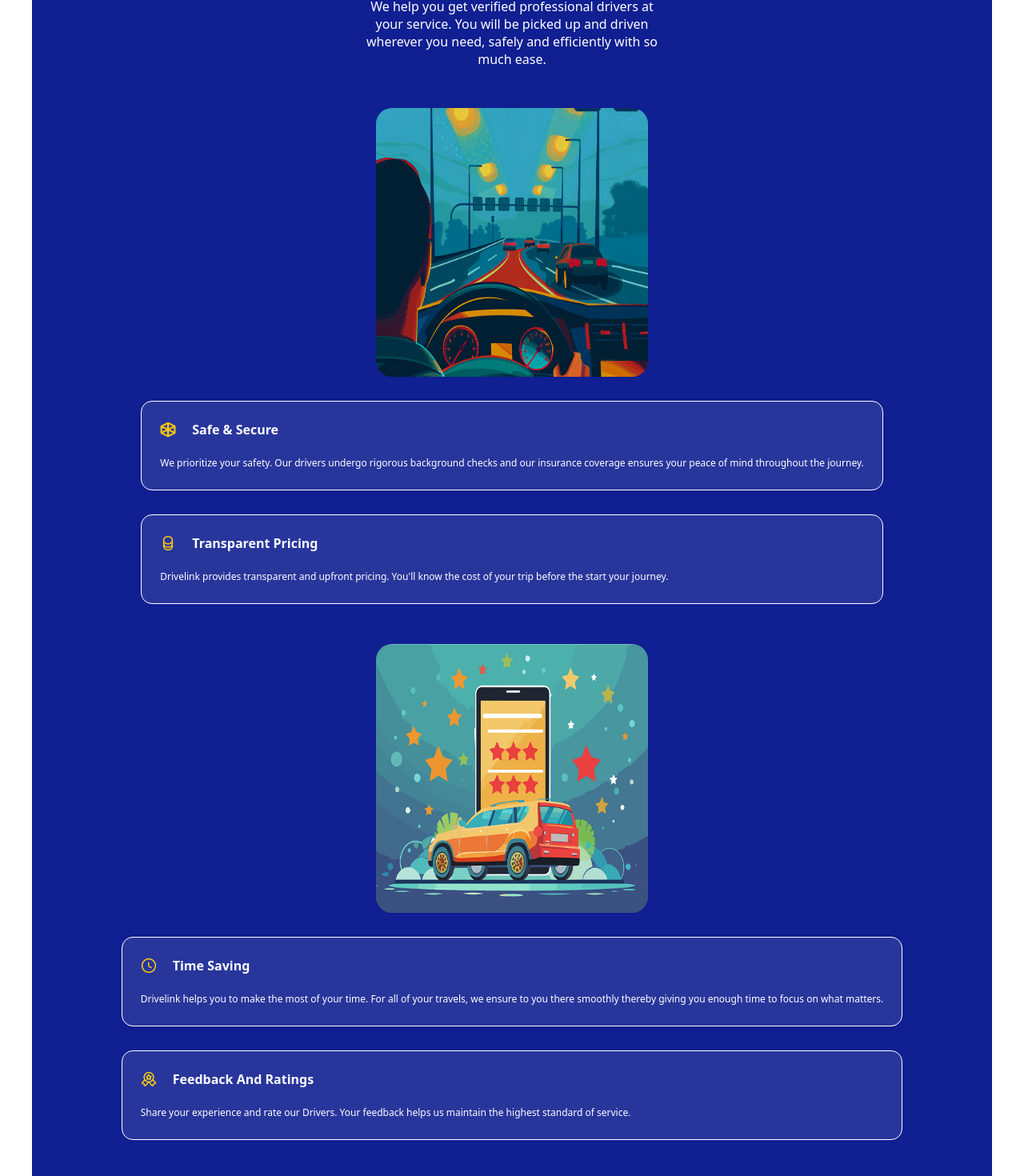
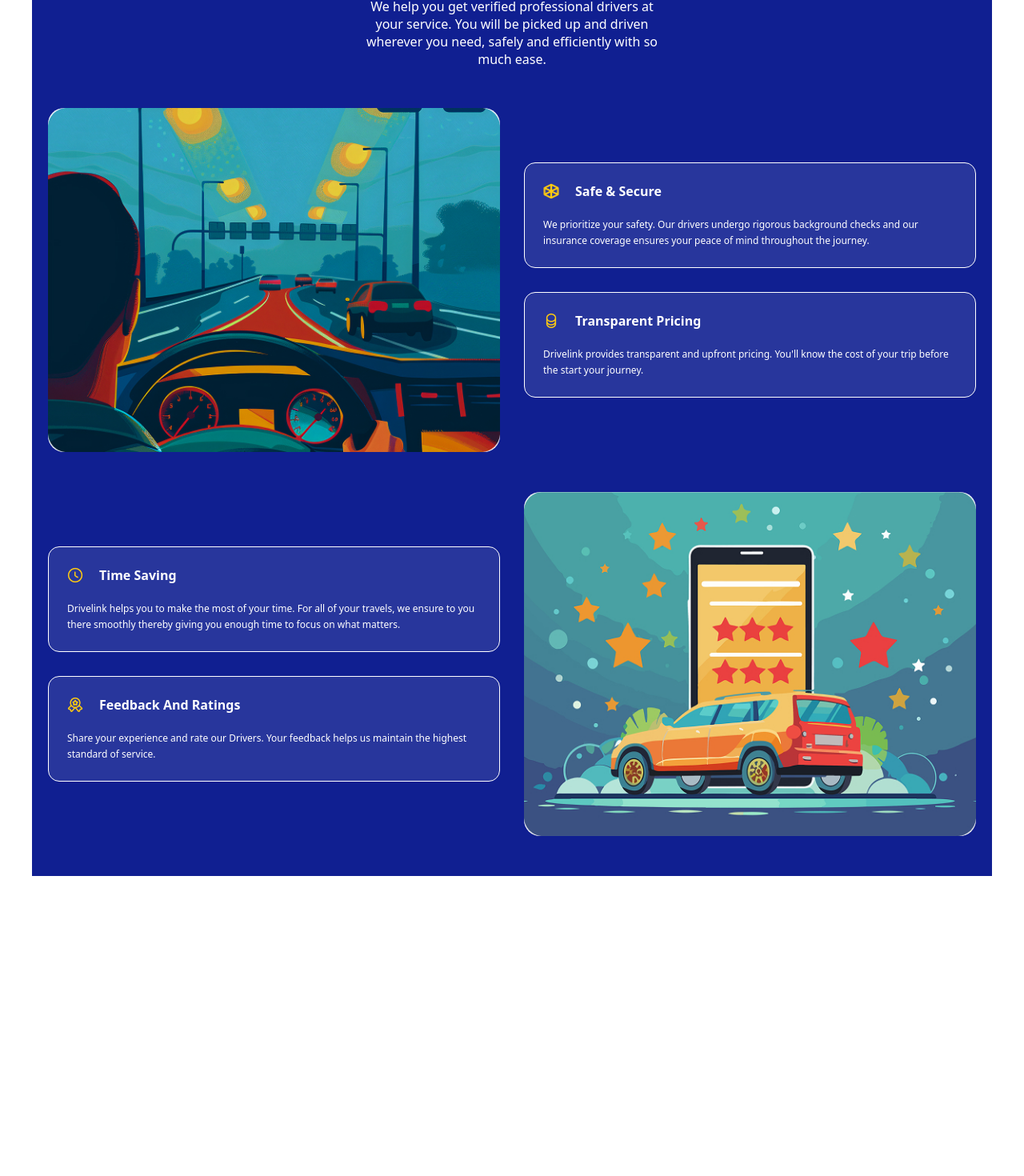
Before and after one commit to Drive-Link/drivelink_new_website, a Next.js app: page / in a window 1280 px wide. Shown: the part 1956-3426 px from the top of the page at 80% size. After the commit the page ends 3051 px from the top, so only its background shows below. Built offline with nearby package versions, Linux system fonts and the light colour scheme.

Commit message:
still on it

```diff
--- a/src/components/whyus-section/whyus.tsx
+++ b/src/components/whyus-section/whyus.tsx
@@ -20,11 +20,12 @@ const Whyus = () => {
       {/* grid */}
       <div className="whyus-grp grid grid-cols-1  ">
         {/* imag and cards */}
-        <div className="whyus1grid flex flex-col mt-[50px] items-center gap-[30px] ">
-          <div className="max-w-[340px] h-[336px] rounded-[20px] overflow-hidden ">
+        <div className="whyus1grid flex flex-col mt-[50px] items-center gap-[30px] sm:flex-row ">
+          {/* img */}
+          <div className="max-w-[340px] sm:max-w-[580px] h-[336px] sm:h-[430px] rounded-[20px] overflow-hidden sm:flex-1 ">
             <Image  className='w-[100%] h-[100%] ' src={drivelinkimg} alt='drivelink-img' />
           </div>
-          <div className="cards flex flex-col gap-[30px] ">
+          <div className="cards flex flex-col gap-[30px] sm:flex-1 ">
             {/* card1 */}
             <div className="card1 rounded-[14px] border-[1px] border-[white] p-[23px] bg-[rgba(255,255,255,0.1)] ">
                 <div className="whyuscardheader flex items-center gap-[20px] ">
@@ -52,11 +53,13 @@ const Whyus = () => {
           </div>
         </div>
          {/* imag and cards 2 */}
-         <div className="whyus1grid flex flex-col mt-[50px] items-center gap-[30px] ">
-          <div className="max-w-[340px] h-[336px] rounded-[20px] overflow-hidden ">
+         <div className="whyus1grid flex flex-col mt-[50px] items-center gap-[30px] sm:flex-row-reverse ">
+          {/* img */}
+          <div className="max-w-[340px] sm:max-w-[580px] h-[336px] sm:h-[430px] rounded-[20px] overflow-hidden sm:flex-1 ">
             <Image  className='w-[100%] h-[100%] ' src={drivelinkimg1} alt='drivelink-img' />
           </div>
-          <div className="cards flex flex-col gap-[30px] ">
+          {/* cards */}
+          <div className="cards flex flex-col gap-[30px] sm:flex-1 ">
             {/* card1 */}
             <div className="card1 rounded-[14px] border-[1px] border-[white] p-[23px] bg-[rgba(255,255,255,0.1)] ">
                 <div className="whyuscardheader flex items-center gap-[20px] ">
```
